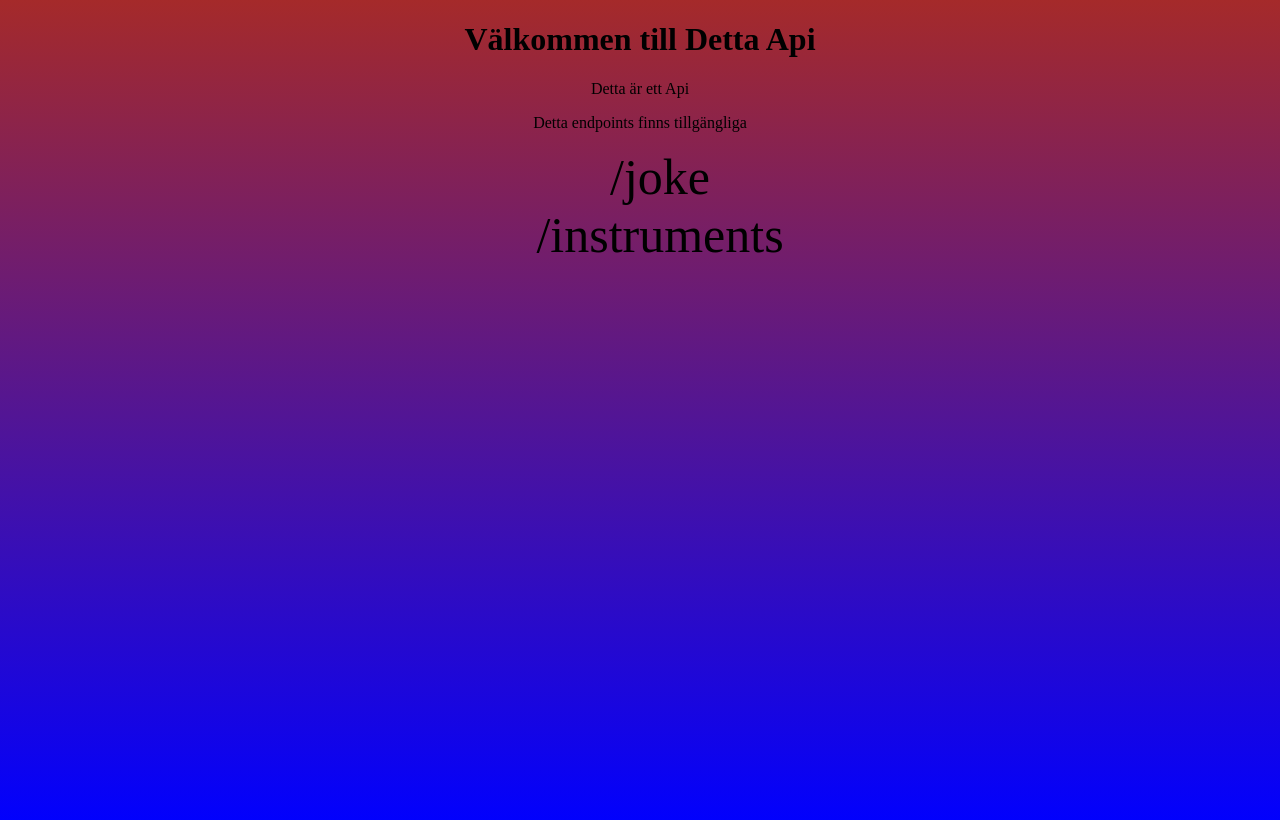
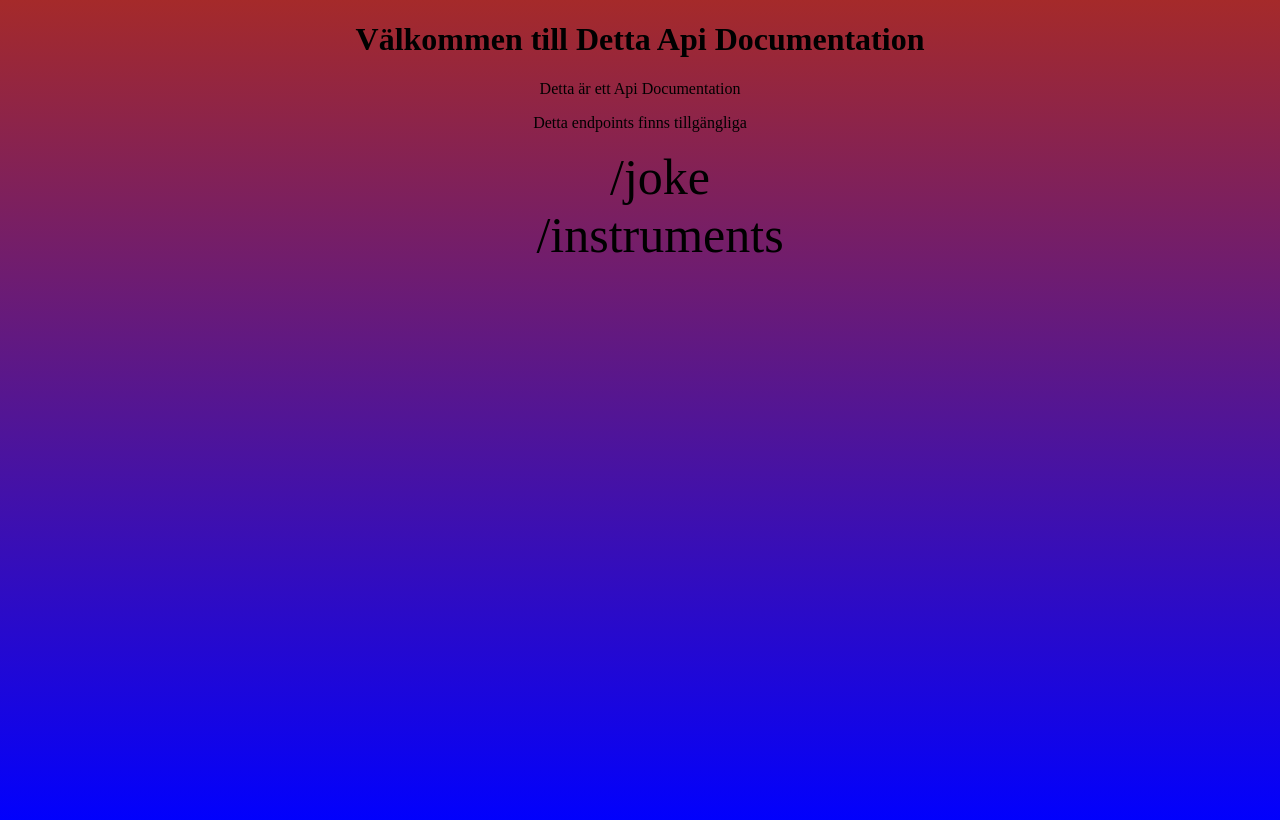
Before and after one commit to RickardBohman/RickardsNodeApi, a website: page index.html in a window 1280 px wide. Drawn offline with Linux system fonts and the light colour scheme.

Commit message:
added documentaion

```diff
--- a/index.html
+++ b/index.html
@@ -8,8 +8,8 @@
     <title>NodeApi</title>
 </head>
 <body style="text-align: center; background-image: linear-gradient(brown,blue); height: 100vh">
-    <h1>Välkommen till Detta Api</h1>
-    <p>Detta är ett Api</p>
+    <h1>Välkommen till Detta Api Documentation</h1>
+    <p>Detta är ett Api Documentation</p>
     <p>Detta endpoints finns tillgängliga</p>
     <ul style="list-style-type: none;">
         <li style="font-size: 50px;">/joke</li>
```
